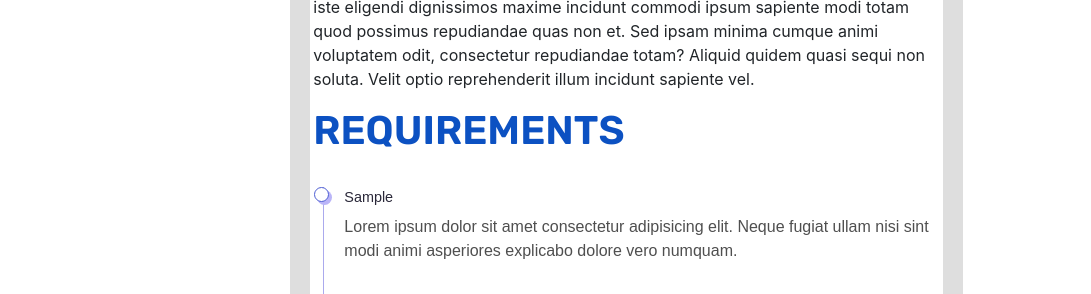
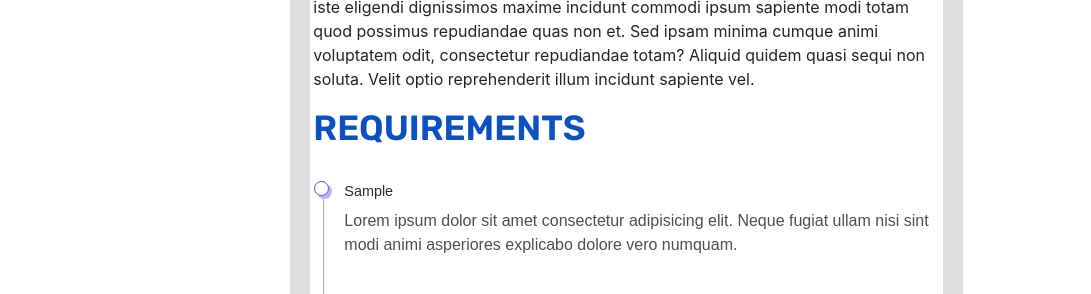
Before and after one commit to 0mBudsMan/ASSIC, a plain HTML site: page ASSIC-Event-Page-main/index.html in a window 1280 px wide. Shown: the part 967-1261 px from the top of the page, 189-1280 px from the left. Drawn offline with nearby package versions, Linux system fonts and the light colour scheme; a web font is replaced by a local one.

Commit message:
Update index.html

```diff
--- a/ASSIC-Event-Page-main/index.html
+++ b/ASSIC-Event-Page-main/index.html
@@ -325,9 +325,9 @@
 
 
 
-                        <h1 style="color: #0c51c2; font-family: 'Rubik', sans-serif;
+                        <h1 style="color: #0c51c2; font-family: 'Rubik', sans-serif; font-size: 35px;
 
-                    "> REQUIREMENTS</h1>
+                    " > REQUIREMENTS</h1>
                         <ul class="sessions requl">
                             <li class="reqli">
                                 <div class="time">Sample</div>
```
